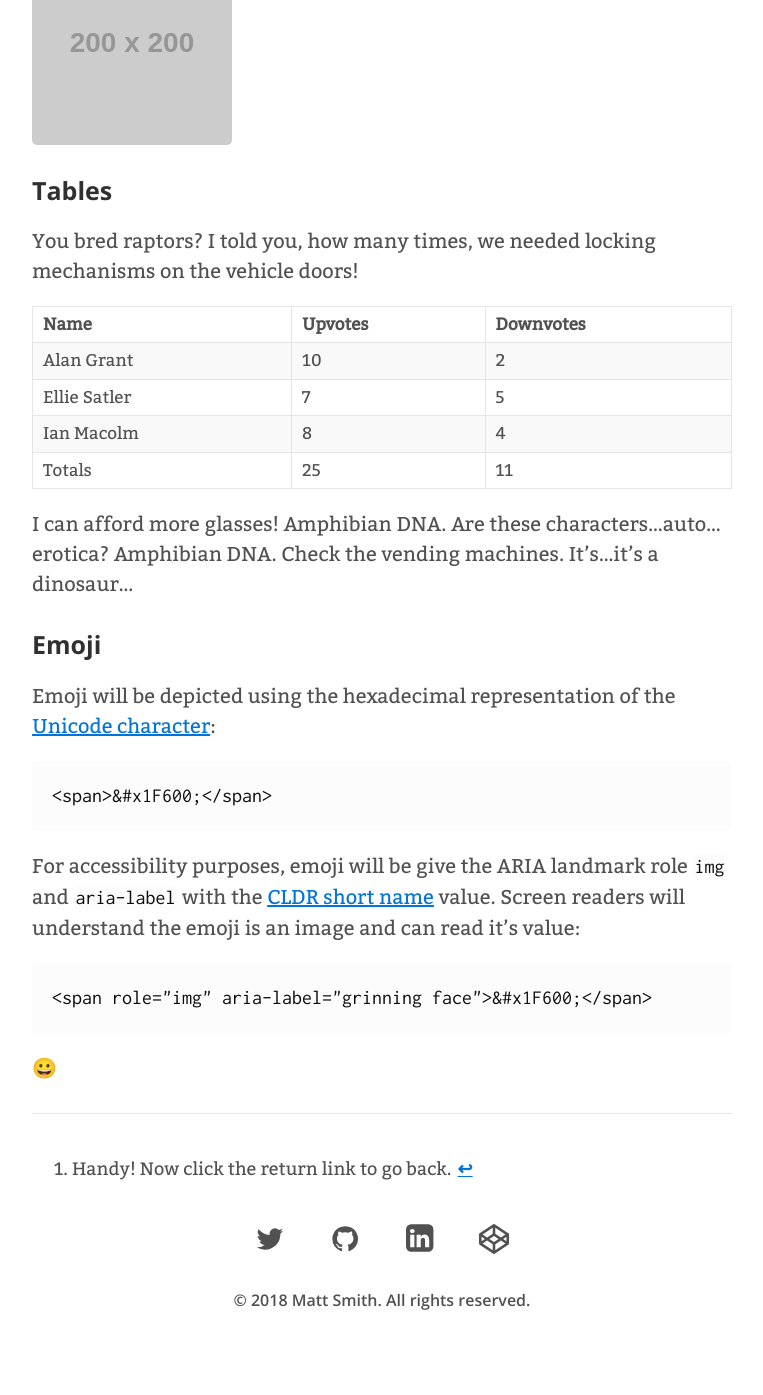
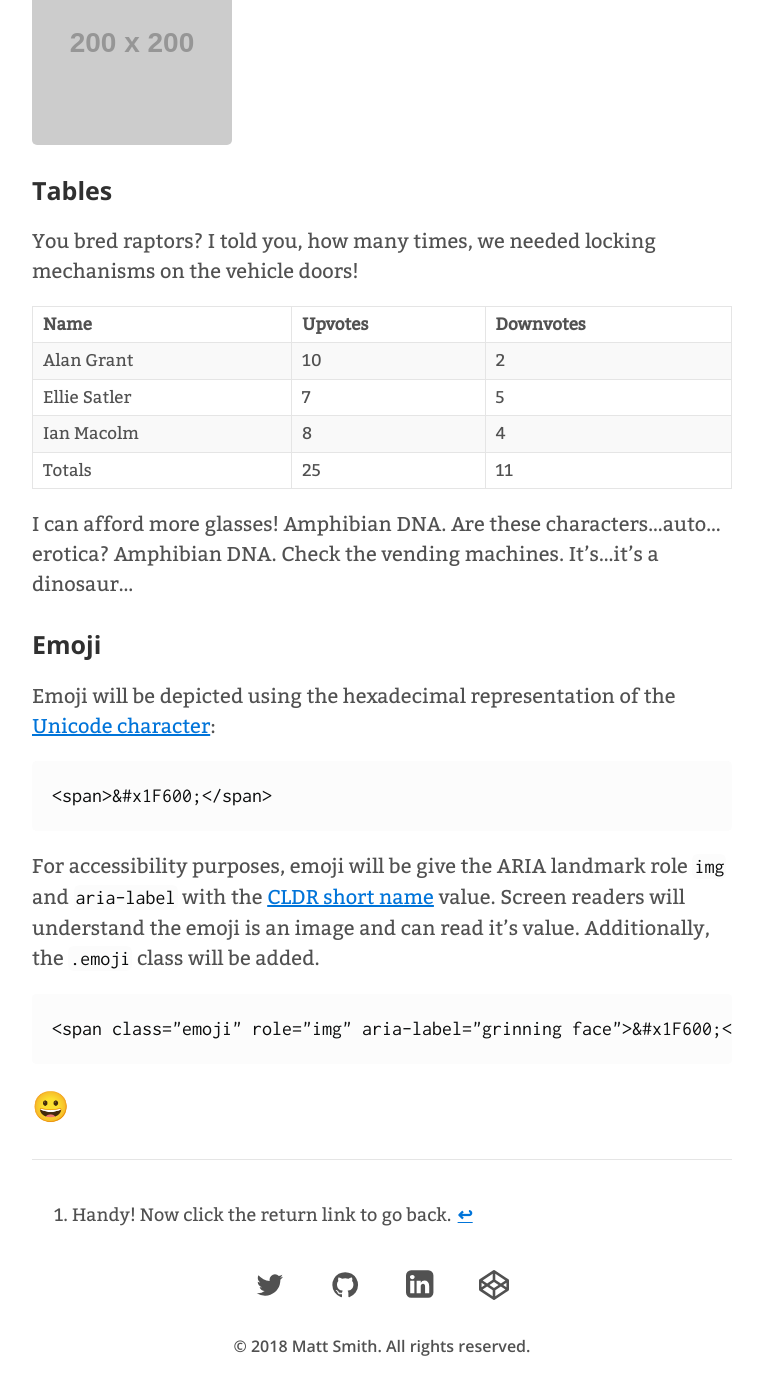
Before and after one commit to AllThingsSmitty/allthingssmitty.github.io, a Jekyll site: the page built from style-guide.md, in a window 1280 px wide and 1400 px high, scrolled down 6434 px. Shown: the top 1395 px of the window, without its empty margins (258-1021 px from the left). Built offline with Jekyll 4.4.1, drawn with Linux system fonts in a browser that asks for light colours; comment, search, counter and statistics services are not loaded; before the commit the page ends 7788 px from its top, so only the background shows below that.

Commit message:
Switched to HTTPS

````diff
--- a/_includes/comments.html
+++ b/_includes/comments.html
@@ -5,7 +5,7 @@
   (function() {
     var d = document, s = d.createElement('script');
 
-    s.src = '//allthingssmitty-com.disqus.com/embed.js';
+    s.src = 'https://allthingssmitty-com.disqus.com/embed.js';
 
     s.setAttribute('data-timestamp', +new Date());
     (d.head || d.body).appendChild(s);
--- a/_sass/_type.scss
+++ b/_sass/_type.scss
@@ -31,6 +31,10 @@
 p {
   margin-bottom: 1rem;
   margin-top: 0;
+
+  .emoji {
+    font-size: 1.5rem;
+  }
 }
 
 b,
--- a/style-guide.md
+++ b/style-guide.md
@@ -190,13 +190,13 @@
 <span>&#x1F600;</span>
 ```
 
-For accessibility purposes, emoji will be give the ARIA landmark role `img` and `aria-label` with the [CLDR short name](https://unicode.org/emoji/format.html#col-name) value. Screen readers will understand the emoji is an image and can read it's value:
+For accessibility purposes, emoji will be give the ARIA landmark role `img` and `aria-label` with the [CLDR short name](https://unicode.org/emoji/format.html#col-name) value. Screen readers will understand the emoji is an image and can read it's value. Additionally, the `.emoji` class will be added.
 
 ```
-<span role="img" aria-label="grinning face">&#x1F600;</span>
+<span class="emoji" role="img" aria-label="grinning face">&#x1F600;</span>
 ```
 
-<span role="img" aria-label="grinning face">&#x1F600;</span>
+<span class="emoji" role="img" aria-label="grinning face">&#x1F600;</span>
 
 -----
 
````
Also changed, not shown: _posts/2016-08-29-having-skin-in-the-game.md (+1 -1 lines), _posts/2018-05-13-a-quick-lesson-about-jquery-noconflict.md (added, +39 -0 lines).
